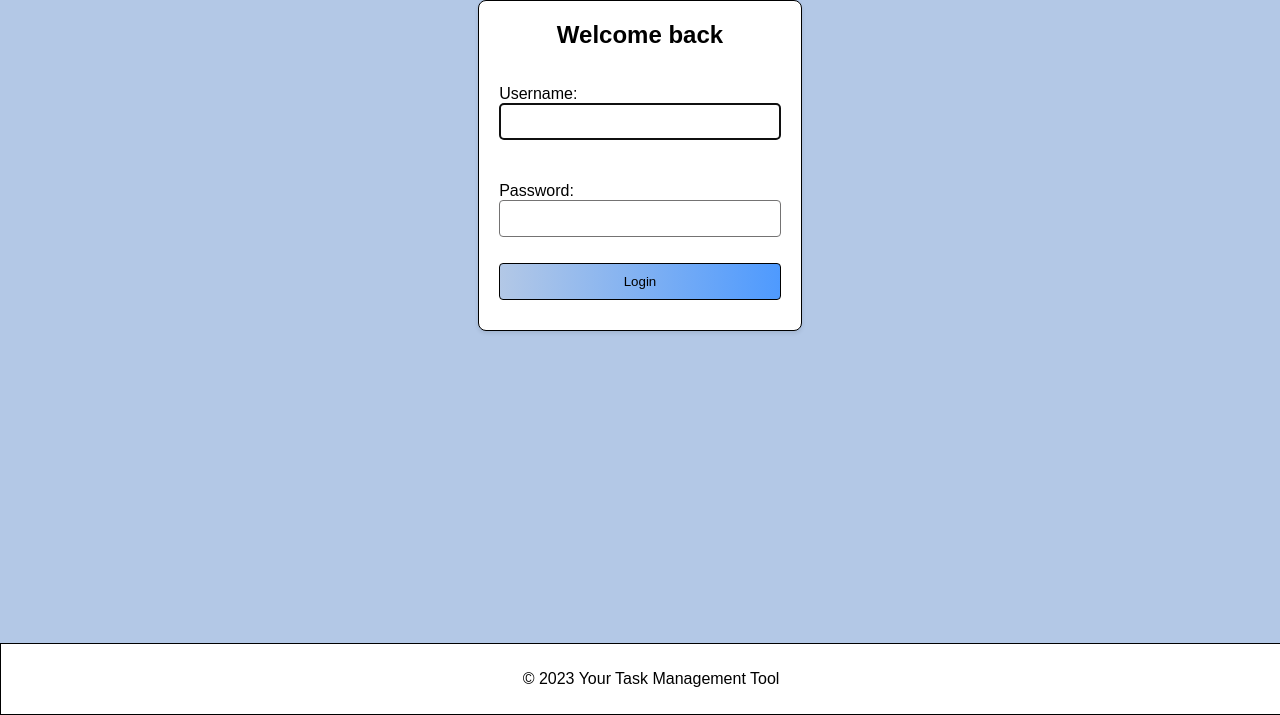
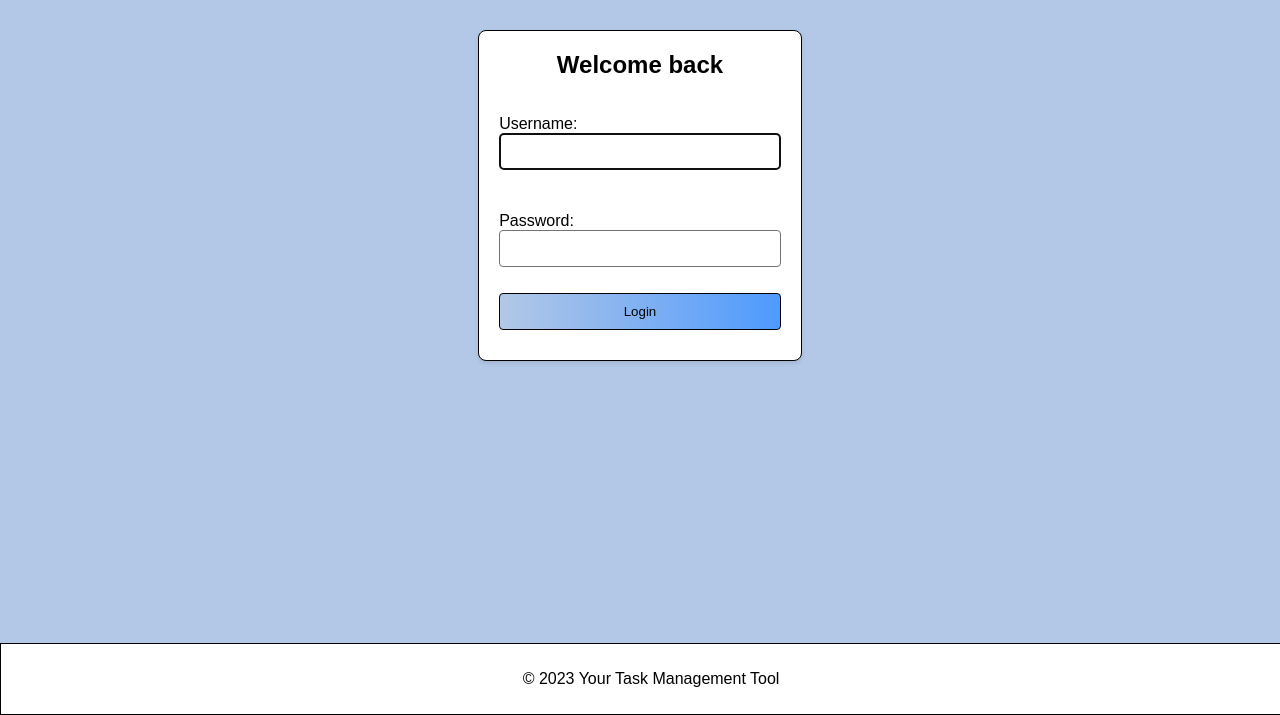
Before and after one commit to zhenyakul/TaskManagmentToolWebApp, a Django app: page /users/login/?next=/home/ in a window 1280 px wide. Shown: the part 85-800 px from the top of the page. Run offline with Django 4.2, Linux system fonts and the light colour scheme.

Commit message:
Update styles.css

```diff
--- a/TaskManagment/TMTool/static/css/styles.css
+++ b/TaskManagment/TMTool/static/css/styles.css
@@ -162,6 +162,7 @@ nav a:hover {
 }
 
 .center-container {
+  padding: 15px;
   display: flex;
   flex-direction: column;
   align-items: center;
@@ -170,6 +171,7 @@ nav a:hover {
 }
 
 .block-container {
+  padding-top: 15px;
   padding-bottom: 70px;
   margin: 0 auto;
   max-width: 830px;
```
